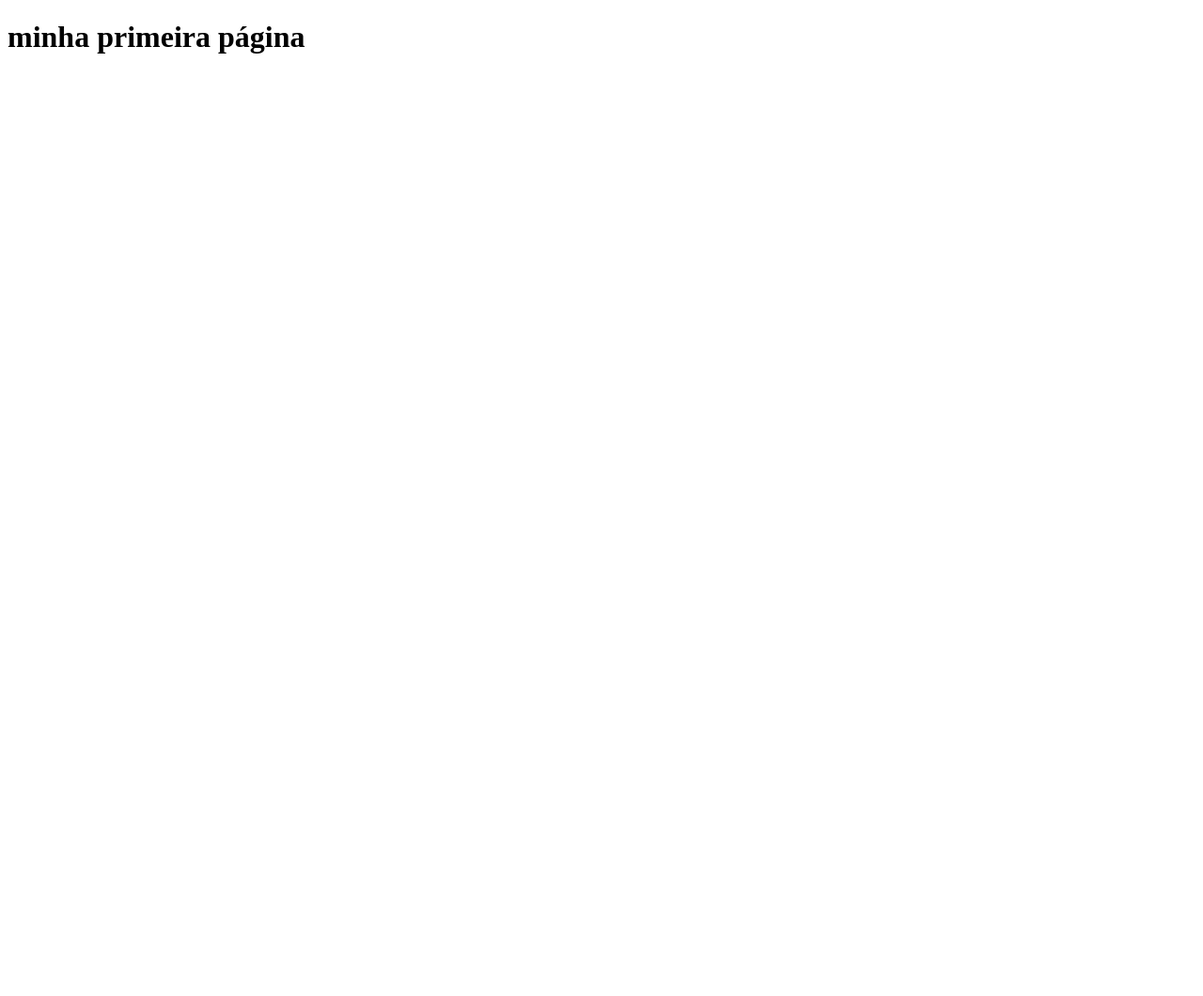
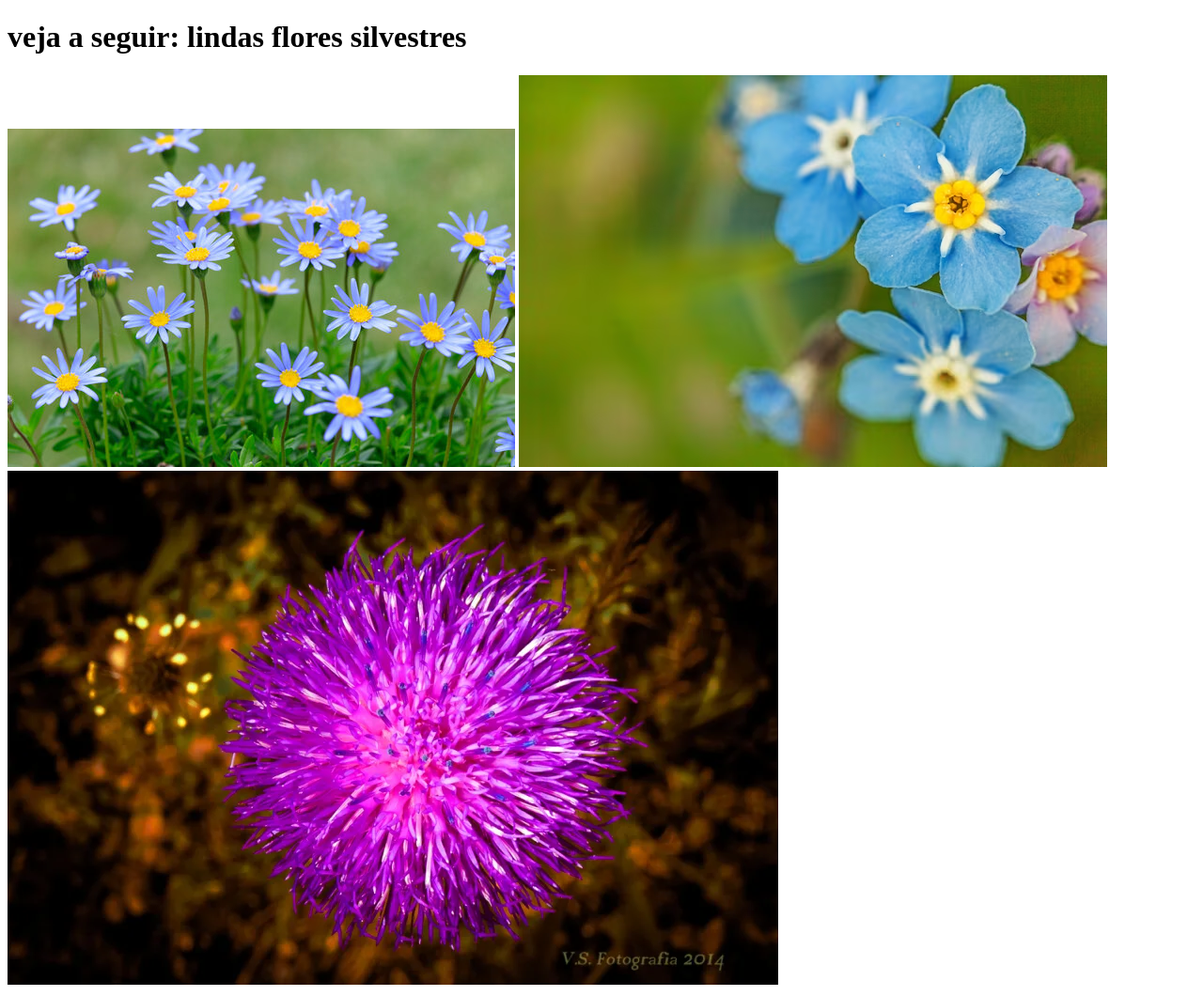
Before and after one commit to isasparkles/isa, a plain HTML site: page index.html in a window 1280 px wide. Shown: the whole page at 94% size. Before the commit the page ends 800 px from the top, so only its background shows below. Drawn offline with Linux system fonts and the light colour scheme.

Commit message:
Add files via upload

```diff
--- a/index.html
+++ b/index.html
@@ -6,7 +6,9 @@
     <title>Document</title>
 </head>
 <body>
-    <h1>minha primeira página</h1>
-
+    <h1>veja a seguir: lindas flores silvestres</h1>
+<img src="flores.png" alt="">
 </body>
 </html>
+<img src="flores 2.png" alt="">
+<img src="flores 3.png" alt="">
```
Also changed, not shown: flores 2.png (added), flores 3.png (added), flores.png (added).
